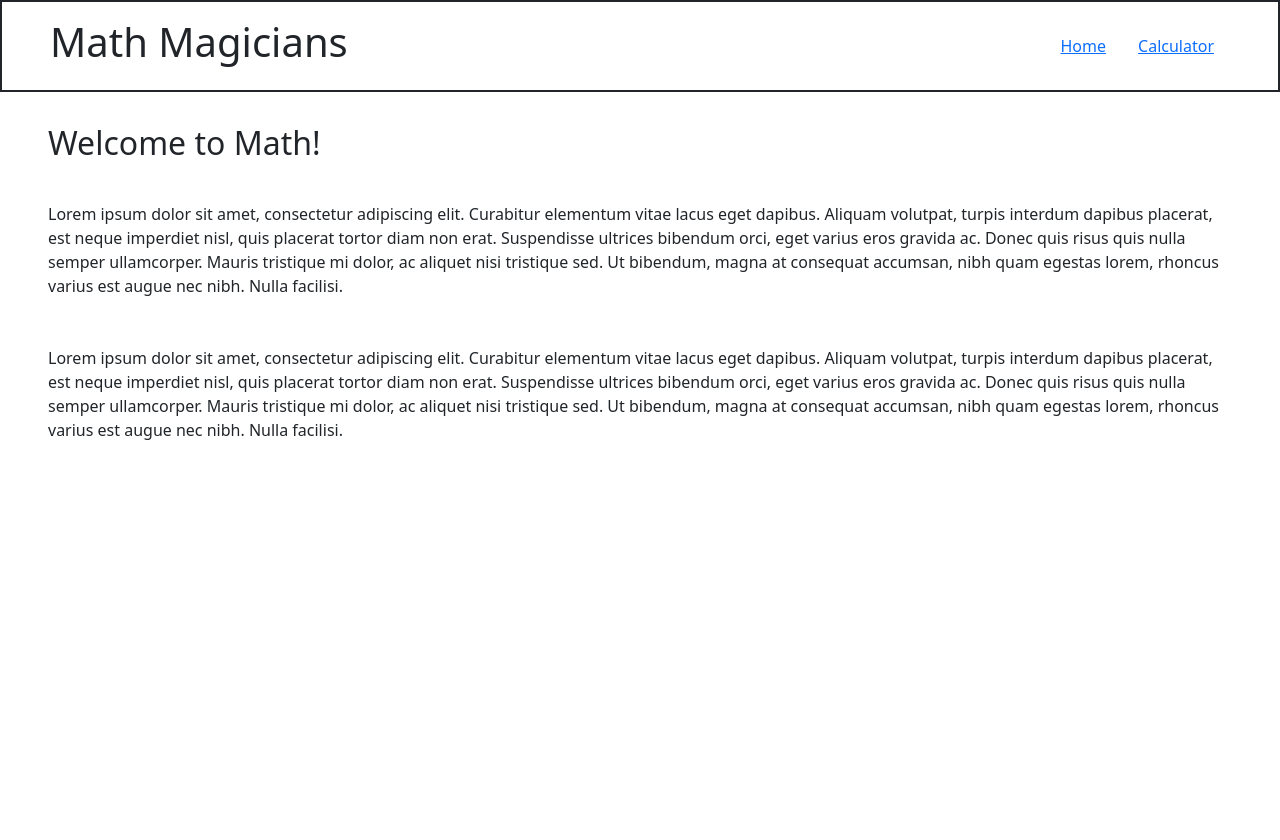
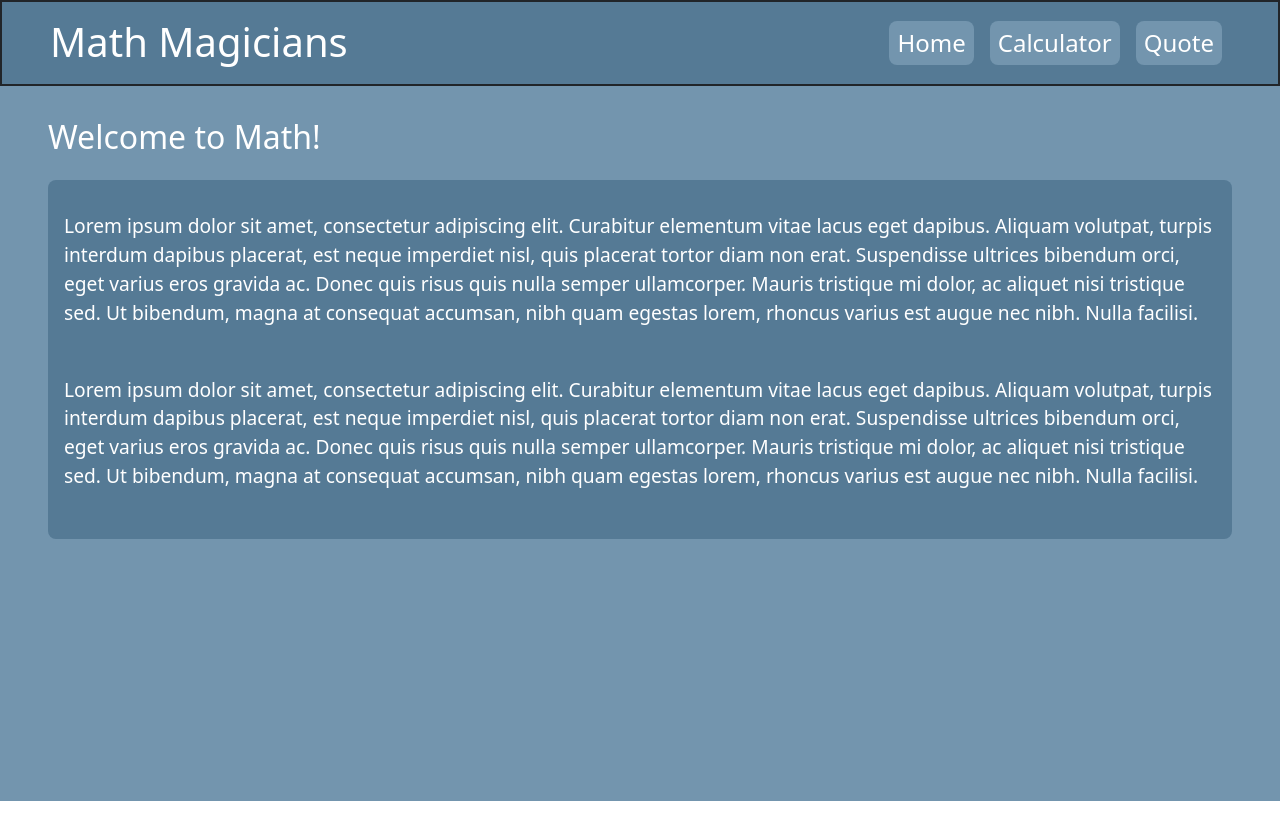
Before and after one commit to Yothu/math-magicians-react, a React (Create React App) app: page / in a window 1280 px wide. Shown: the top 840 px of the page. After the commit the page ends 801 px from the top, so only its background shows below. Built offline with nearby package versions, Linux system fonts and the light colour scheme.

Commit message:
Style Home and Quote sections

```diff
--- a/src/App.js
+++ b/src/App.js
@@ -3,6 +3,7 @@ import React from 'react';
 import { Routes, Route } from 'react-router-dom';
 import Calculator from './components/Calculator';
 import Home from './components/Home';
+import Quote from './components/Quote';
 
 class App extends React.Component {
   constructor(props) {
@@ -15,7 +16,7 @@ class App extends React.Component {
       <Routes>
         <Route path="/" element={<Home />} />
         <Route path="/calculator" element={<Calculator />} />
-        {/* <Route path="/quote" element={<Quote />} /> */}
+        <Route path="/quote" element={<Quote />} />
       </Routes>
     );
   }
--- a/src/components/Calculator.js
+++ b/src/components/Calculator.js
@@ -23,11 +23,11 @@ function Calculator() {
   }
 
   return (
-    <>
+    <div className="whole-page">
       <Header />
-      <section id="calculator-section" className="container-fluid px-sm-5 p-3 screen-height">
+      <section id="calculator-section" className="whole-section bg-light-blue container-fluid px-sm-5 p-3">
         <div className="row">
-          <p className="p-3 col-12 col-md-5">Lets do some Math!</p>
+          <p className="calculator-text p-3 col-12 col-md-5 text-white">Lets do some Math!</p>
           <div id="calculator" className="container p-3">
             <div className="row">
               <div className={`result col-12 p-3 text-white text-end border-mid-gray ${darkGray}`}>
@@ -66,7 +66,7 @@ function Calculator() {
           </div>
         </div>
       </section>
-    </>
+    </div>
   );
 }
 
--- a/src/components/Header.js
+++ b/src/components/Header.js
@@ -3,12 +3,13 @@ import { Link } from 'react-router-dom';
 
 function Header() {
   return (
-    <header className="container-fluid px-sm-5 p-3 border border-2 border-dark">
+    <header className="container-fluid px-sm-5 p-3 border border-2 border-dark bg-sea-blue border-light-blue">
       <nav className="d-flex justify-content-between">
-        <h1>Math Magicians</h1>
+        <h1 className="text-white m-0">Math Magicians</h1>
         <div className="d-flex justify-content-center align-items-center">
-          <Link className="px-3" to="/">Home</Link>
-          <Link className="px-3" to="/calculator">Calculator</Link>
+          <Link className="route-text px-2 py-1 text-decoration-none text-white" to="/">Home</Link>
+          <Link className="route-text px-2 py-1 text-decoration-none text-white" to="/calculator">Calculator</Link>
+          <Link className="route-text px-2 py-1 text-decoration-none text-white" to="/quote">Quote</Link>
         </div>
       </nav>
     </header>
--- a/src/components/Home.js
+++ b/src/components/Home.js
@@ -4,11 +4,12 @@ import './Style.css';
 
 function Home() {
   return (
-    <>
+    <div className="whole-page">
       <Header />
-      <section id="home-section" className="container-fluid px-sm-5 p-3 screen-height">
-        <h2 className="py-3">Welcome to Math!</h2>
-        <p className="py-3">
+      <section id="home-section" className="whole-section container-fluid px-sm-5 p-3 bg-light-blue">
+        <h2 className="text-white py-3">Welcome to Math!</h2>
+        <div className="home-text-container bg-sea-blue p-3">
+          <p className="text-white py-3">
             {' '}
             Lorem ipsum dolor sit amet, consectetur adipiscing elit.
             Curabitur elementum vitae lacus eget dapibus. Aliquam volutpat, turpis
@@ -20,7 +21,7 @@ function Home() {
             nec nibh. Nulla facilisi.
             {' '}
           </p>
-        <p className="py-3">
+          <p className="text-white py-3">
             {' '}
             Lorem ipsum dolor sit amet, consectetur adipiscing elit.
             Curabitur elementum vitae lacus eget dapibus. Aliquam volutpat, turpis
@@ -32,8 +33,9 @@ function Home() {
             nec nibh. Nulla facilisi.
             {' '}
           </p>
+        </div>
       </section>
-    </>
+    </div>
   );
 }
 
--- /dev/null
+++ b/src/components/Quote.js
@@ -0,0 +1,19 @@
+import Header from './Header';
+import './Style.css';
+
+function Quote() {
+  return (
+    <div className="whole-page">
+      <Header />
+      <section id="quote-section" className="whole-section bg-light-blue container-fluid d-flex py-auto justify-content-center align-items-center px-sm-5 p-3">
+        <p className="quote m-3 p-3 text-white bg-sea-blue">
+          Without mathematics, theres nothing you can do.
+          Everything around you is mathematics. Everything around you is
+          numbers. - Shakuntala Devi
+        </p>
+      </section>
+    </div>
+  );
+}
+
+export default Quote;
--- a/src/components/Style.css
+++ b/src/components/Style.css
@@ -1,3 +1,47 @@
-.screen-height {
+:root {
+  --color1: #7395ae;
+  --color2: #557a95;
+  --color3: #5d5c61;
+}
+
+.bg-sea-blue {
+  background-color: var(--color2) !important;
+}
+
+.bg-light-blue {
+  background-color: var(--color1) !important;
+}
+
+.whole-page {
   min-height: 100vh;
 }
+
+.route-text {
+  font-size: 1.5rem;
+  background-color: var(--color1);
+  border-radius: 8px;
+  margin: 3px 0.5rem;
+}
+
+.route-text:hover {
+  border: 2px solid white;
+  margin: 1px 0.5rem;
+}
+
+.whole-section {
+  min-height: calc(100vh - 85px);
+}
+
+.home-text-container {
+  border-radius: 8px;
+  font-size: 1.2rem;
+}
+
+.calculator-text {
+  font-size: 2rem;
+}
+
+.quote {
+  font-size: 1.8rem;
+  border-radius: 10px;
+}
```
Lines whose indentation alone changed are shown as unchanged.
